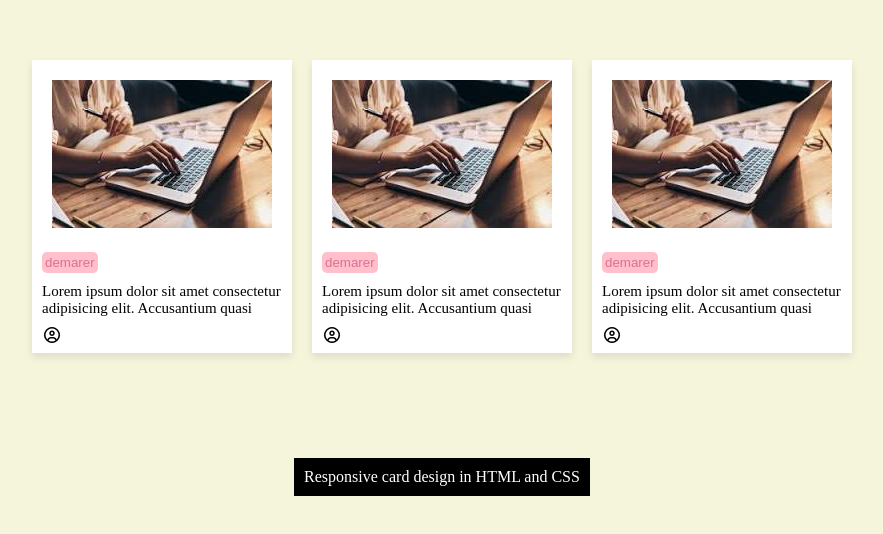
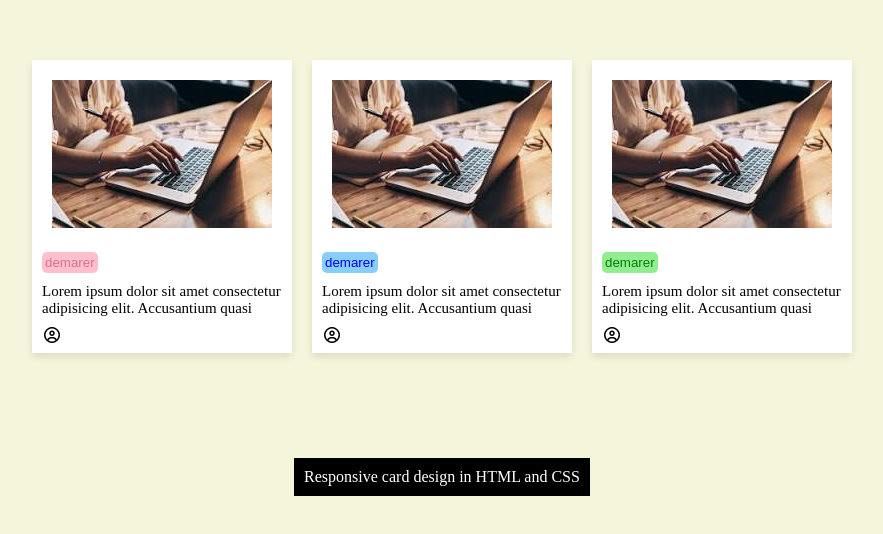
Before and after one commit to sokhnadiarra379/tp3html, a plain HTML site: page index.html in a window 1280 px wide. Shown: the part 194-728 px from the top of the page, without its empty margins (198-1081 px from the left). Drawn offline with Linux system fonts and the light colour scheme.

Commit message:
mise à jour du html et css

```diff
--- a/index.html
+++ b/index.html
@@ -17,13 +17,13 @@
         </div>
         <div class="A">
             <img src="machine.jpg" alt="machine">
-            <button>demarer</button>
+            <button class="blue">demarer</button>
             <p>Lorem ipsum dolor sit amet consectetur adipisicing elit. Accusantium quasi </p>
             <i class="fa-regular fa-circle-user"></i>
         </div>
         <div class="A">
             <img src="machine.jpg" alt="machine">
-            <button>demarer</button>
+            <button class="green">demarer</button>
             <p>Lorem ipsum dolor sit amet consectetur adipisicing elit. Accusantium quasi </p>
             <i class="fa-regular fa-circle-user"></i>
         </div>
--- a/style.css
+++ b/style.css
@@ -55,4 +55,13 @@ span{
     margin: 20px;
     position: absolute;
    bottom: 90px;
+
 }
+.blue{
+    background-color: lightskyblue;
+    color: blue;
+}
+.green{
+    background-color: lightgreen;
+    color: green;
+}
```
